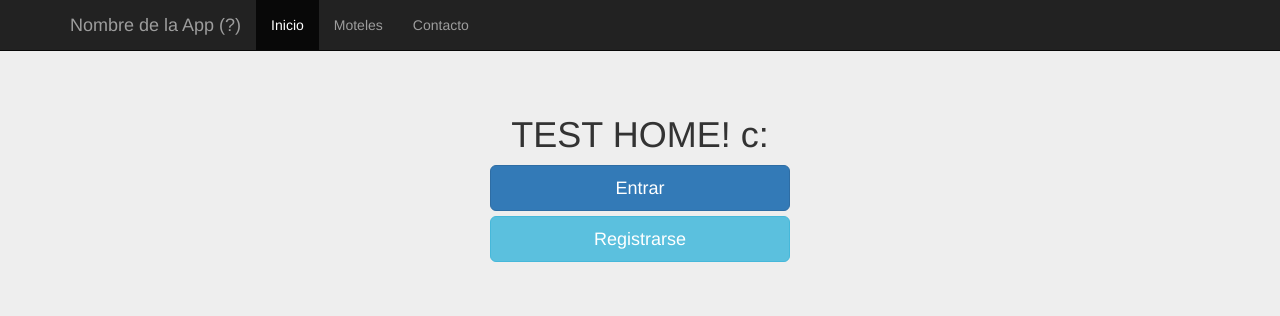
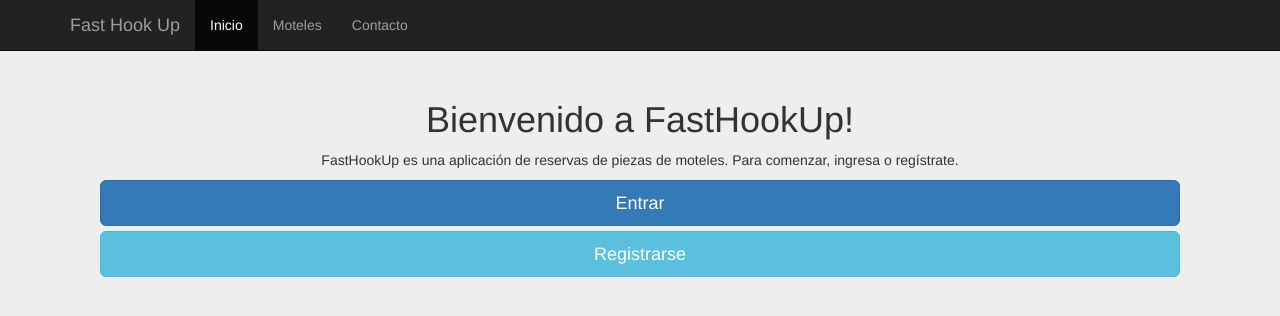
Before and after one commit to ibachman/seguridad-de-software, a Django app: template tarea_de_seguridad/static/templates/home.html in a window 1280 px wide. Shown: the top 316 px of the page. Run offline with Django 3.2, Linux system fonts and the light colour scheme; the template is opened without the code that fills it, so the values that code supplies are empty; parts of the project's set-up code (start-up, migrations or seed data) failed here and were passed over; some libraries are stand-ins or nearby versions.

Commit message:
agregue blabla al inicio

```diff
--- a/tarea_de_seguridad/static/templates/base.html
+++ b/tarea_de_seguridad/static/templates/base.html
@@ -11,7 +11,7 @@
     <meta name="author" content="">
     <link rel="icon" href="../../favicon.ico">
 
-    <title>Starter Template for Bootstrap</title>
+    <title>Fast Hook Up</title>
 
     <!-- Bootstrap core CSS -->
     <link href="/static/css/bootstrap.min.css" rel="stylesheet">
@@ -43,7 +43,7 @@
             <span class="icon-bar"></span>
             <span class="icon-bar"></span>
           </button>
-          <a class="navbar-brand" href="#">Nombre de la App (?)</a>
+          <a class="navbar-brand" href="#">Fast Hook Up</a>
         </div>
         <div id="navbar" class="collapse navbar-collapse">
           <ul class="nav navbar-nav">
--- a/tarea_de_seguridad/static/templates/home.html
+++ b/tarea_de_seguridad/static/templates/home.html
@@ -1,13 +1,31 @@
 {% extends 'base.html' %}
 
     {%  block content %}
-    <div class="container form-signin">
+    <div class="container-fluid">
         {% if exist %}
-        <h1> Bienvenido {{user}} </h1>
-        <a href="logout/" class="btn btn-lg btn-danger btn-block">Salir</a>
+        <div class="row">
+        <div class="col-md-12">
+        <h3> Bienvenid@ a FastHookUp {{user}} !</h3>
+        </div>
+        <div class="row">
+        <div class="col-md-4">
+
+        <p>FastHookUp es una aplicación de reservas de piezas de moteles. En ella podrás encontrar información acerca de moteles y sus piezas disponibles, hacer reservas e incluso hacer amistades.</p>
+        </div>
+        <div class="col-md-4">
+        <p>Para efectuar una reserva, busca el motel que te interesa en el listado de moteles y haz click en la pieza que te interese.</p>
+
+        <p>Para ver tus reservas realizadas, haz click en la pestaña Reservas.</p>
+        </div>
+        <div class="col-md-4">
+        <p>Para hacer amistades, haz click en Amistades e ingresa el nombre del usuario que te interesa contactar. Para proteger tu privacidad y la del resto de los usuarios, la amistad sólo se concretará si el usuario que agregaste también te agrega.</p>
+        </div>
+
+        </div>
+        <a href="logout/" class="btn btn-lg btn-danger ">Salir</a>
         {% else %}
-
-        <h1> TEST HOME! c: </h1>
+        <h1> Bienvenido a FastHookUp! </h1>
+        <p>FastHookUp es una aplicación de reservas de piezas de moteles. Para comenzar, ingresa o regístrate.</p>
         <a href="login/" class="btn btn-lg btn-primary btn-block">Entrar</a>
         <a href="registro/" class="btn btn-lg btn-info btn-block">Registrarse</a>
 
```
